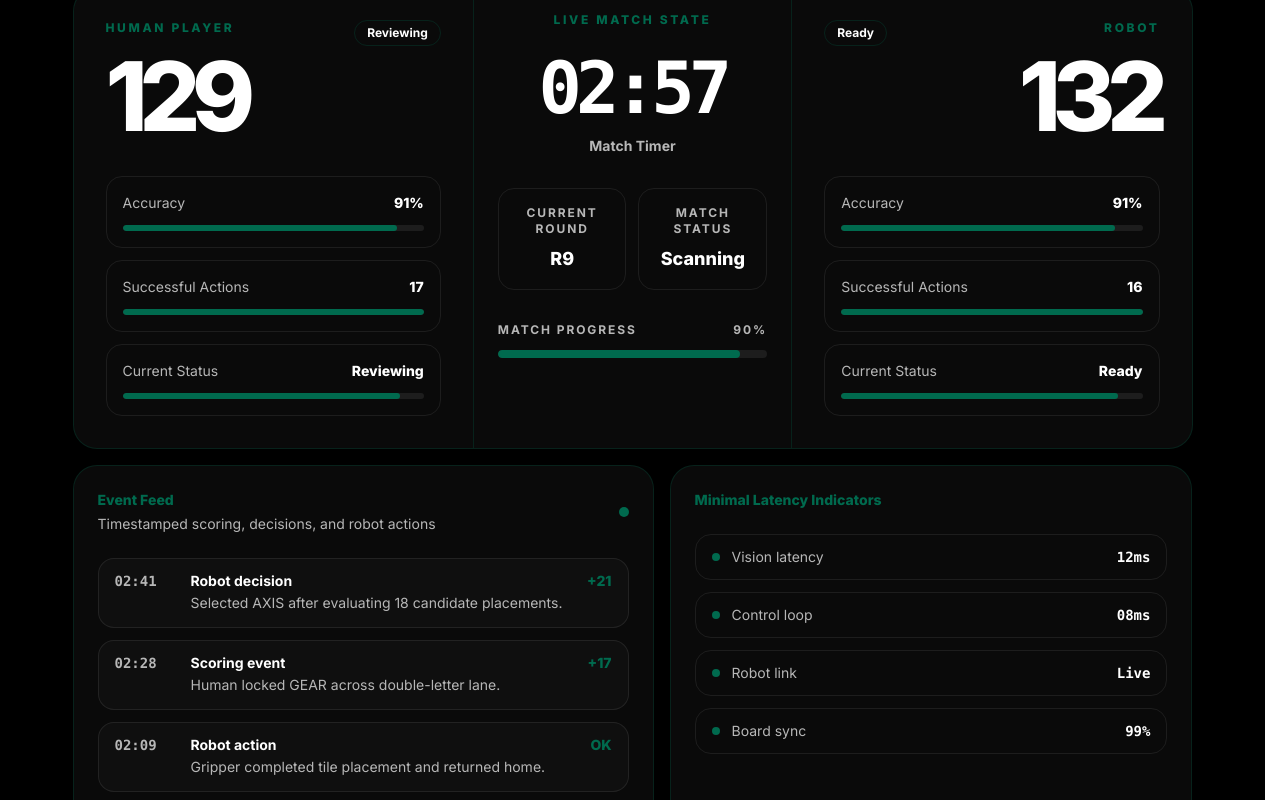
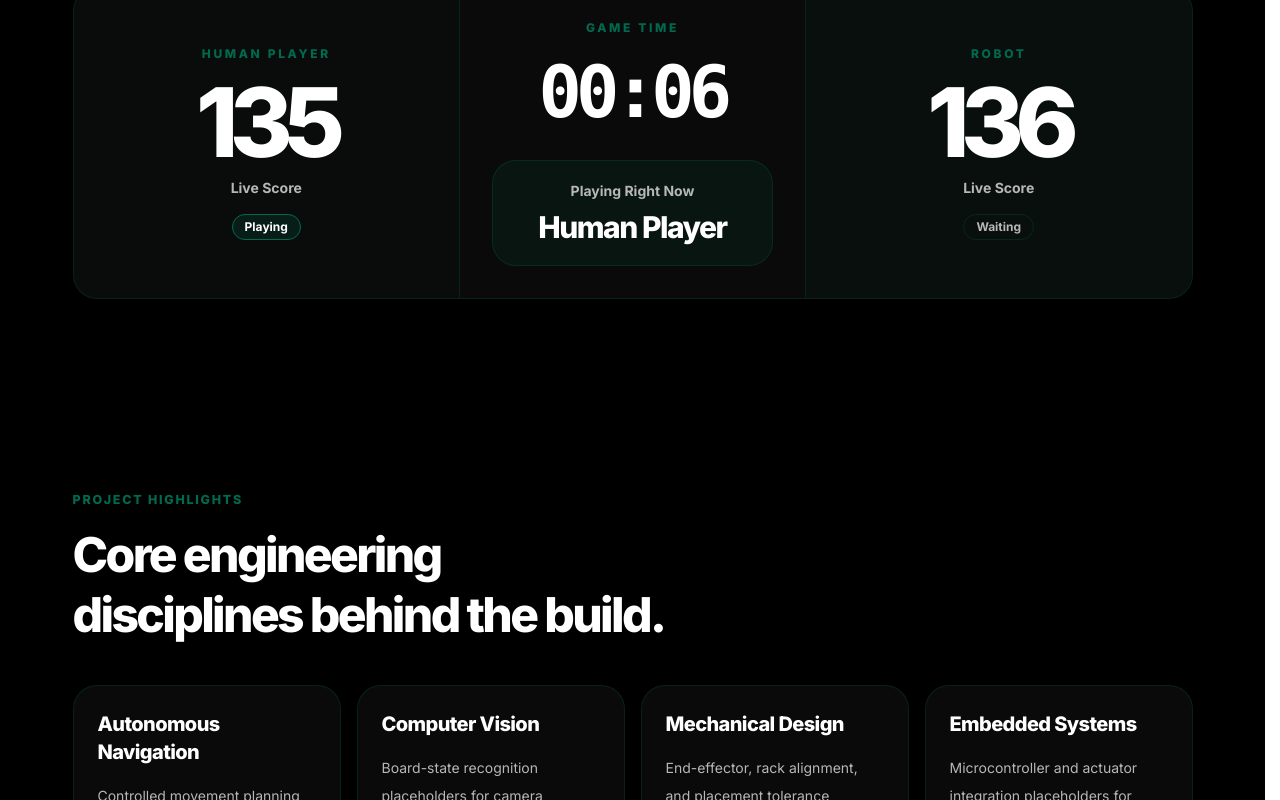
Before and after one commit to Praveen-R-2518/Scrablify, a React (Vite) app: page / in a window 1280 px wide. Shown: the part 1100-1900 px from the top of the page. Built offline with nearby package versions, Linux system fonts and the light colour scheme.

Commit message:
live dashboard, footer UI updates

```diff
--- a/src/App.jsx
+++ b/src/App.jsx
@@ -200,21 +200,6 @@ const workflow = [
   "The robot picks, moves, and places tiles while the dashboard records the result.",
 ];
 
-const competitionEvents = [
-  { time: "02:41", type: "Robot decision", detail: "Selected AXIS after evaluating 18 candidate placements.", delta: "+21" },
-  { time: "02:28", type: "Scoring event", detail: "Human locked GEAR across double-letter lane.", delta: "+17" },
-  { time: "02:09", type: "Robot action", detail: "Gripper completed tile placement and returned home.", delta: "OK" },
-  { time: "01:52", type: "Vision update", detail: "Board scan confirmed all occupied squares within tolerance.", delta: "12ms" },
-  { time: "01:31", type: "Scoring event", detail: "Robot converted QUIZ for the current round high score.", delta: "+32" },
-];
-
-const telemetryChannels = [
-  ["Vision latency", "12ms"],
-  ["Control loop", "08ms"],
-  ["Robot link", "Live"],
-  ["Board sync", "99%"],
-];
-
 const highlights = [
   {
     title: "Autonomous Navigation",
@@ -244,7 +229,7 @@ const stats = [
 const teamMembers = [
   {
     name: "Praveen Ramanathan",
-    description: "AI major and AI/ML enthusiast. Contributed to the line-following cart, tile rack functionality, hardware control systems, and tile distribution mechanism for Scrablify.",
+    description: "Handled tile cart hardware and control systems, including forward/backward cart movement, tile rack functionality, calibration, and mechanical integration. Also designed the 12 x 12 light grid representation and developed the live website dashboard for showcasing the game, project, and team.",
     color: "#6EE7B7",
     image: "/assets/praveen-ramanathan.png",
     github: "https://github.com/Praveen-R-2518",
@@ -252,7 +237,7 @@ const teamMembers = [
   },
   {
     name: "Kasun Kumara",
-    description: "BSc (Hons) in Artificial Intelligence undergraduate at the University of Moratuwa. Contributed to plotter motor-drive control, NEMA17 stepper motor programming, power management, and final component interconnectivity.",
+    description: "Developed the plotter motor-control system, programmed NEMA17 stepper motors for X-Y movement, configured motor drivers and power management, and built final interconnectivity between the plotter, tile cart, and board. Also worked on the desktop application backend with custom API integration.",
     color: "#3B82F6",
     image: "/assets/kasun-kumara.png",
     github: "https://github.com/Kasun-Kumara",
@@ -260,7 +245,7 @@ const teamMembers = [
   },
   {
     name: "Praveen Fernando",
-    description: "Contributed to the structural design and development of the plotter, webcam integration, OCR implementation, dictionary validation, and actuator system for raising the Scrabble board.",
+    description: "Designed and developed the plotter frame, assembled the belt-driven X-Y mechanism, integrated the webcam for board capture, implemented OCR and online dictionary validation, and developed the board-raising actuator system. Also contributed to mobile application development and system testing.",
     color: "#F472B6",
     image: "/assets/praveen-fernando.png",
     github: "https://github.com/ARSPFdo-2004",
@@ -268,7 +253,7 @@ const teamMembers = [
   },
   {
     name: "Mahinsa Wattegedara",
-    description: "AI undergraduate at the University of Moratuwa with interests in coding, web development, robotics, and modern technologies. Contributed to the electromagnet-based tile gripping mechanism and Z-axis movement for Scrablify.",
+    description: "Worked on the board structure, 3D design, tile gripping mechanism, electromagnet-based pickup system, and Z-axis movement. Integrated the pickup mechanism with the X-Y plotter, calibrated pickup/drop-off positions, and tested the claw and Z-axis assembly for accurate tile placement.",
     color: "#FBBF24",
     image: "/assets/mahinsa-wattegedara.png",
     github: "https://github.com/Mahinsa-Wattegedara",
@@ -276,7 +261,7 @@ const teamMembers = [
   },
   {
     name: "Neleesha Peiris",
-    description: "Contributed to PCB design, LCD display integration, LED grid and LED strip control, and button control implementation for the Scrablify hardware interface.",
+    description: "Designed the PCB for the tile cart, LCD display, buttons, and actuator control system using EasyEDA. Prepared PCB layouts, verified component placement, handled soldering and hardware integration, designed the ST7920 LCD interface, and implemented Power, Countdown, Challenge, Previous, and Next button controls.",
     color: "#34D399",
     image: "/assets/neleesha-peiris.png",
     github: "https://github.com/nelee25",
@@ -684,173 +669,56 @@ function HeroMediaPlaceholder() {
 
 function RealTimeMatchDashboard() {
   const match = useLiveMatch();
-  const progress = Math.min((match.round / 10) * 100, 100);
 
   return (
-    <Section eyebrow="Competition dashboard" title="Real-time robotics match control with timing-screen clarity.">
-      <div className="space-y-4">
+    <Section eyebrow="Live match" title="Simple live view of the human-versus-robot game.">
       <Card className="overflow-hidden p-0">
-          <div className="grid lg:grid-cols-[1fr_0.8fr_1fr]">
-            <CompetitorPanel
-              side="Human Player"
-              score={match.human.score}
-              accuracy={match.human.accuracy}
-              actions={match.human.actions}
-              status={match.human.status}
-            />
+        <div className="grid lg:grid-cols-[1fr_0.9fr_1fr]">
+          <CompetitorPanel side="Human Player" score={match.human.score} isActive={match.currentPlayer === "Human Player"} />
 
-            <div className="border-y border-[var(--border)] p-6 lg:border-x lg:border-y-0">
-              <p className="text-center text-xs font-extrabold uppercase tracking-[0.22em] text-[var(--primary)]">
-                Live Match State
+          <div className="border-y border-[var(--border)] p-6 text-center lg:border-x lg:border-y-0 sm:p-8">
+            <p className="text-xs font-extrabold uppercase tracking-[0.22em] text-[var(--primary)]">
+              Game Time
             </p>
-              <div className="mt-6 text-center">
-                <p className="font-mono text-6xl font-extrabold tracking-[-0.08em] sm:text-7xl">
+            <p className="mt-5 font-mono text-6xl font-extrabold tracking-[-0.08em] sm:text-7xl">
               {formatTimer(match.elapsed)}
             </p>
-                <p className="mt-3 text-sm font-bold text-[var(--muted)]">Match Timer</p>
-              </div>
-
-              <div className="mt-8 grid grid-cols-2 gap-3">
-                <MetricPill label="Current Round" value={`R${match.round}`} />
-                <MetricPill label="Match Status" value={match.status} />
-              </div>
-
-              <div className="mt-8">
-                <div className="mb-3 flex items-center justify-between text-xs font-bold uppercase tracking-[0.16em] text-[var(--muted)]">
-                  <span>Match Progress</span>
-                  <span>{Math.round(progress)}%</span>
-                </div>
-                <div className="h-2 overflow-hidden rounded-full bg-[rgba(255,255,255,0.08)]">
-                  <div
-                    className="h-full rounded-full bg-[var(--primary)] transition-[width] duration-700 ease-out"
-                    style={{ width: `${progress}%` }}
-                  />
-                </div>
+            <div className="mt-8 rounded-3xl border border-[var(--border)] bg-[rgba(0,106,78,0.12)] p-5">
+              <p className="text-sm font-bold text-[var(--muted)]">Playing Right Now</p>
+              <p className="mt-2 text-3xl font-extrabold tracking-[-0.05em] text-[var(--text)]">
+                {match.currentPlayer}
+              </p>
             </div>
           </div>
 
-            <CompetitorPanel
-              side="Robot"
-              score={match.robot.score}
-              accuracy={match.robot.accuracy}
-              actions={match.robot.actions}
-              status={match.robot.status}
-              align="right"
-            />
+          <CompetitorPanel side="Robot" score={match.robot.score} isActive={match.currentPlayer === "Robot"} align="right" />
         </div>
       </Card>
-
-        <div className="grid gap-4 lg:grid-cols-[1fr_0.9fr]">
-          <EventFeed activeIndex={match.eventIndex} />
-          <TelemetryPanel />
-        </div>
-      </div>
     </Section>
   );
 }
 
-function CompetitorPanel({ side, score, accuracy, actions, status, align = "left" }) {
+function CompetitorPanel({ side, score, isActive, align = "left" }) {
   const isRight = align === "right";
 
   return (
-    <section className={`p-6 sm:p-8 ${isRight ? "lg:text-right" : ""}`} aria-label={`${side} scoreboard`}>
-      <div className={`flex items-start justify-between gap-4 ${isRight ? "lg:flex-row-reverse" : ""}`}>
+    <section
+      className={`grid min-h-[310px] place-items-center p-6 text-center transition-colors duration-300 sm:p-8 ${isActive ? "bg-[rgba(0,106,78,0.08)]" : ""}`}
+      aria-label={`${side} scoreboard`}
+    >
+      <div className="flex flex-col items-center justify-center gap-4">
         <div>
           <p className="text-xs font-extrabold uppercase tracking-[0.22em] text-[var(--primary)]">{side}</p>
           <p className="mt-3 text-7xl font-extrabold tracking-[-0.09em] transition-all duration-500 sm:text-8xl">
             {score}
           </p>
+          <p className="mt-2 text-sm font-bold text-[var(--muted)]">Live Score</p>
         </div>
-        <span className="rounded-full border border-[var(--border)] px-3 py-1 text-xs font-bold text-[var(--text)]">
-          {status}
+        <span className={`rounded-full border px-3 py-1 text-xs font-bold ${isActive ? "border-[var(--primary)] bg-[rgba(0,106,78,0.18)] text-[var(--text)]" : "border-[var(--border)] text-[var(--muted)]"}`}>
+          {isActive ? "Playing" : "Waiting"}
         </span>
       </div>
-
-      <div className="mt-8 grid gap-3">
-        <ScoreMetric label="Accuracy" value={`${accuracy}%`} level={accuracy} />
-        <ScoreMetric label="Successful Actions" value={actions} level={Math.min(actions * 10, 100)} />
-        <ScoreMetric label="Current Status" value={status} level={status === "Executing" ? 74 : 92} />
-      </div>
     </section>
-  );
-}
-
-function ScoreMetric({ label, value, level }) {
-  return (
-    <div className="rounded-2xl border border-[rgba(255,255,255,0.08)] p-4">
-      <div className="flex items-center justify-between gap-4">
-        <p className="text-sm text-[var(--muted)]">{label}</p>
-        <p className="text-sm font-extrabold">{value}</p>
-      </div>
-      <div className="mt-3 h-1.5 overflow-hidden rounded-full bg-[rgba(255,255,255,0.08)]">
-        <div
-          className="h-full rounded-full bg-[var(--primary)] transition-[width] duration-700 ease-out"
-          style={{ width: `${level}%` }}
-        />
-      </div>
-    </div>
-  );
-}
-
-function MetricPill({ label, value }) {
-  return (
-    <div className="rounded-2xl border border-[rgba(255,255,255,0.08)] p-4 text-center">
-      <p className="text-xs font-bold uppercase tracking-[0.16em] text-[var(--muted)]">{label}</p>
-      <p className="mt-2 text-lg font-extrabold">{value}</p>
-    </div>
-  );
-}
-
-function EventFeed({ activeIndex }) {
-  return (
-    <Card className="p-6">
-      <div className="flex items-center justify-between gap-4">
-        <div>
-          <p className="text-sm font-extrabold text-[var(--primary)]">Event Feed</p>
-          <p className="mt-1 text-sm text-[var(--muted)]">Timestamped scoring, decisions, and robot actions</p>
-        </div>
-        <span className="h-2.5 w-2.5 rounded-full bg-[var(--primary)]" aria-label="Live feed active" />
-      </div>
-
-      <ol className="mt-6 space-y-3" aria-label="Live event feed">
-        {competitionEvents.map((event, index) => (
-          <li
-            key={`${event.time}-${event.type}`}
-            className={`grid gap-3 rounded-2xl border px-4 py-3 text-sm transition-all duration-500 sm:grid-cols-[64px_1fr_auto] ${
-              index === activeIndex
-                ? "border-[var(--primary)] bg-[rgba(0,106,78,0.12)]"
-                : "border-[rgba(255,255,255,0.08)] bg-[rgba(255,255,255,0.025)]"
-            }`}
-          >
-            <span className="font-mono font-bold text-[var(--muted)]">{event.time}</span>
-            <span>
-              <strong className="text-[var(--text)]">{event.type}</strong>
-              <span className="block leading-6 text-[var(--muted)]">{event.detail}</span>
-            </span>
-            <span className="font-extrabold text-[var(--primary)]">{event.delta}</span>
-          </li>
-        ))}
-      </ol>
-    </Card>
-  );
-}
-
-function TelemetryPanel() {
-  return (
-    <Card className="p-6">
-      <p className="text-sm font-extrabold text-[var(--primary)]">Minimal Latency Indicators</p>
-      <div className="mt-6 grid gap-3 sm:grid-cols-2 lg:grid-cols-1">
-        {telemetryChannels.map(([label, value]) => (
-          <div key={label} className="flex items-center justify-between rounded-2xl border border-[rgba(255,255,255,0.08)] px-4 py-3">
-            <div className="flex items-center gap-3">
-              <span className="h-2 w-2 rounded-full bg-[var(--primary)]" />
-              <span className="text-sm text-[var(--muted)]">{label}</span>
-            </div>
-            <span className="font-mono text-sm font-extrabold">{value}</span>
-          </div>
-        ))}
-      </div>
-    </Card>
   );
 }
 
@@ -860,27 +728,19 @@ function useLiveMatch() {
   useEffect(() => {
     const timer = window.setInterval(() => {
       setTick((value) => value + 1);
-    }, 1800);
+    }, 1000);
 
     return () => window.clearInterval(timer);
   }, []);
 
   return {
-    elapsed: 168 + tick * 3,
-    round: 6 + (tick % 5),
-    status: tick % 3 === 0 ? "Scanning" : tick % 3 === 1 ? "Executing" : "Scoring",
-    eventIndex: tick % competitionEvents.length,
+    elapsed: tick,
+    currentPlayer: tick % 2 === 0 ? "Human Player" : "Robot",
     human: {
       score: 126 + Math.floor(tick / 2) * 3,
-      accuracy: 91 + (tick % 3),
-      actions: 14 + (tick % 4),
-      status: tick % 2 === 0 ? "Ready" : "Reviewing",
     },
     robot: {
       score: 124 + Math.floor((tick + 1) / 2) * 4,
-      accuracy: 88 + (tick % 4),
-      actions: 13 + (tick % 5),
-      status: tick % 3 === 1 ? "Executing" : "Ready",
     },
   };
 }
@@ -1257,18 +1117,64 @@ function Card({ className = "", children }) {
 
 function Footer() {
   return (
-    <footer className="mx-auto grid w-[min(1120px,calc(100%_-_32px))] gap-4 border-t border-[var(--border)] py-8 text-sm text-[var(--muted)] md:grid-cols-3">
+    <footer className="w-full pt-10 text-sm text-[var(--muted)]">
+      <div className="overflow-hidden border-y border-[var(--border)] bg-[linear-gradient(135deg,rgba(0,106,78,0.13),rgba(255,255,255,0.035))]">
+        <div className="mx-auto grid w-[min(1120px,calc(100%_-_32px))] gap-8 p-6 sm:p-8 lg:grid-cols-[1.1fr_0.9fr_0.75fr]">
           <div>
-        <p>First Year Microcontroller Project</p>
+            <Link to="/" className="inline-flex items-center gap-3" aria-label="Scrablify home">
+              <span className="site-logo" aria-hidden="true" />
+            </Link>
+            <p className="mt-5 max-w-md leading-7">
+              A smart Scrabble board project combining robotics, OCR-based word validation,
+              embedded control, and an interactive live dashboard.
+            </p>
+            <div className="mt-5 flex flex-wrap gap-2">
+              {["Robotics", "OCR", "Microcontrollers", "Live Dashboard"].map((item) => (
+                <span key={item} className="rounded-full border border-[var(--border)] bg-[rgba(0,0,0,0.2)] px-3 py-1 text-xs font-bold text-[var(--text)]">
+                  {item}
+                </span>
+              ))}
             </div>
+          </div>
+
           <div>
-        <p>Faculty of Information Technology</p>
+            <p className="text-xs font-extrabold uppercase tracking-[0.18em] text-[var(--primary)]">Project Info</p>
+            <div className="mt-5 grid gap-3">
+              <FooterInfo label="Project" value="First Year Microcontroller Project" />
+              <FooterInfo label="Faculty" value="Faculty of Information Technology" />
+              <FooterInfo label="Batch" value="Batch 24" />
+              <FooterInfo label="Team" value="Team Slytherin" />
             </div>
+          </div>
+
           <div>
-        <p>Batch 24</p>
+            <p className="text-xs font-extrabold uppercase tracking-[0.18em] text-[var(--primary)]">Explore</p>
+            <nav className="mt-5 grid gap-3" aria-label="Footer navigation">
+              {navItems.map((item) => (
+                <Link key={item.href} to={item.href} className="transition-colors hover:text-[var(--text)]">
+                  {item.label}
+                </Link>
+              ))}
+            </nav>
+          </div>
+        </div>
+
+        <div className="mx-auto flex w-[min(1120px,calc(100%_-_32px))] flex-col gap-3 border-t border-[rgba(255,255,255,0.08)] px-6 py-4 sm:flex-row sm:items-center sm:justify-between sm:px-8">
+          <p>Built by Team Slytherin for the CM1900 Intelligent Machines Inspirational Project.</p>
+          <p className="font-bold text-[var(--text)]">University of Moratuwa</p>
+        </div>
       </div>
     </footer>
   );
 }
 
+function FooterInfo({ label, value }) {
+  return (
+    <div className="rounded-2xl border border-[rgba(255,255,255,0.08)] bg-[rgba(0,0,0,0.18)] px-4 py-3">
+      <p className="text-xs font-bold uppercase tracking-[0.14em] text-[var(--primary)]">{label}</p>
+      <p className="mt-1 font-bold text-[var(--text)]">{value}</p>
+    </div>
+  );
+}
+
 export default App;
```
Lines whose indentation alone changed are shown as unchanged.
